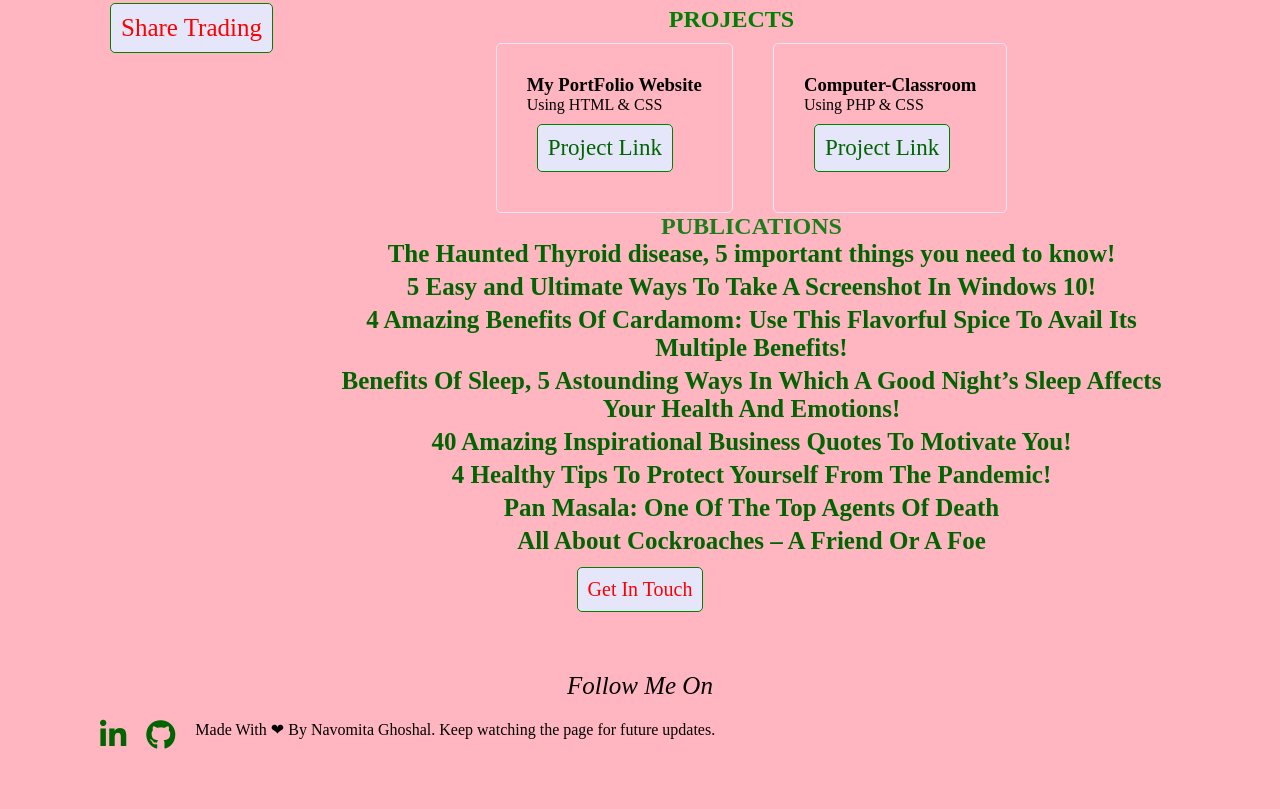
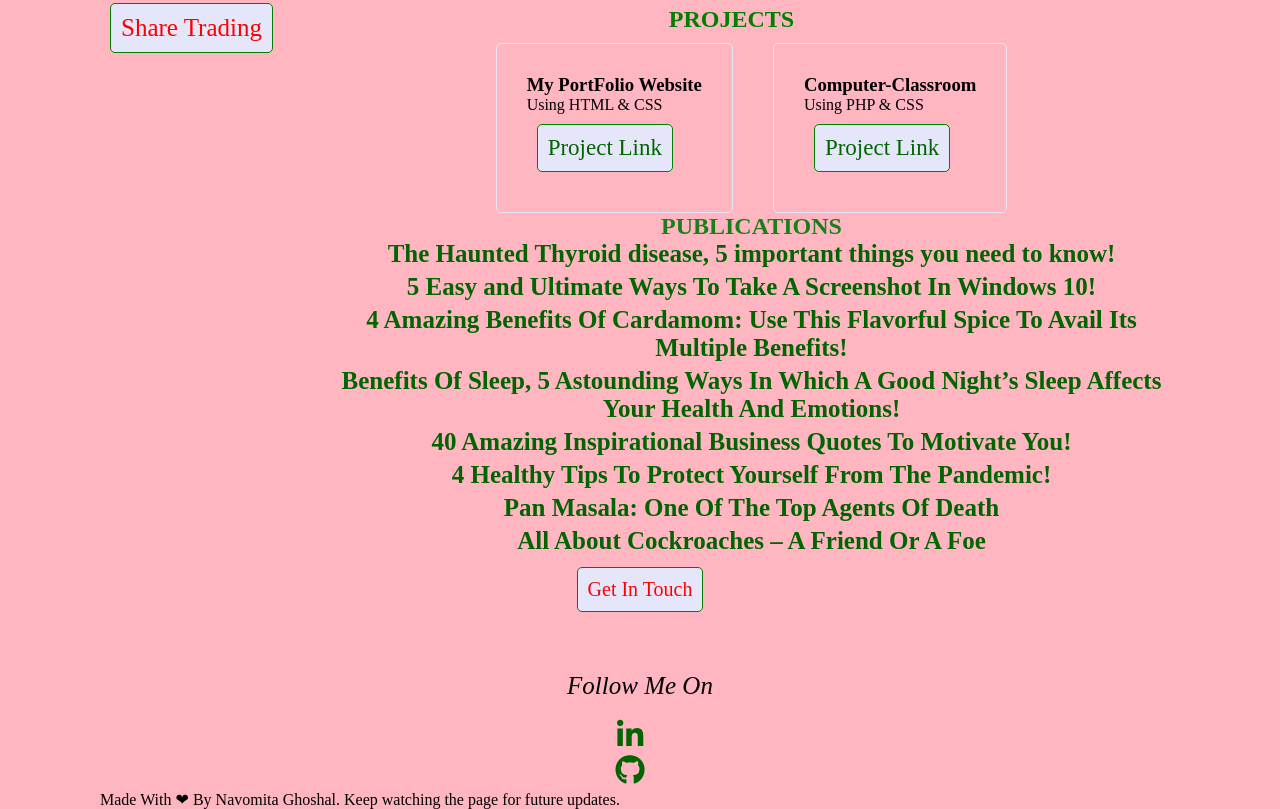
Before and after one commit to NAV0MITA11GHOSHAL/My_Portfolio, a plain HTML site: page index.html in a window 1280 px wide. Shown: the part 834-1643 px from the top of the page. Before the commit the page ends 1584 px from the top, so only its background shows below. Drawn offline with Linux system fonts and the light colour scheme.

Commit message:
Update stylesheet.css

```diff
--- a/stylesheet.css
+++ b/stylesheet.css
@@ -189,6 +189,15 @@ li {
     margin-bottom: 5px;
     font-size: 25px;
 }
+.follow-me li{
+    list-style: none;
+    margin-bottom: 5px;
+    font-size: 25px;
+    display: flex;
+    flex-direction: row;
+    justify-content: space-between;
+    justify-content: center;
+}
 .follow-me li i{
     float: left;
     letter-spacing: 20px;
```
